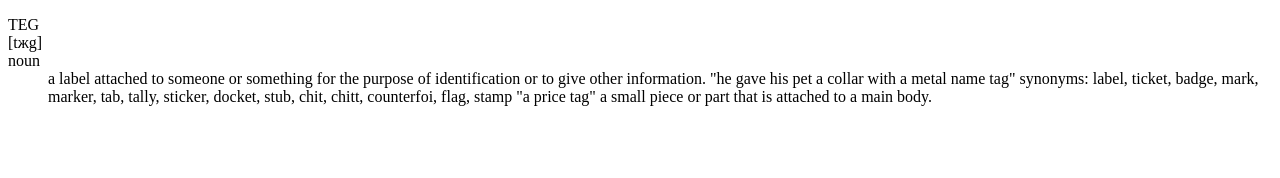
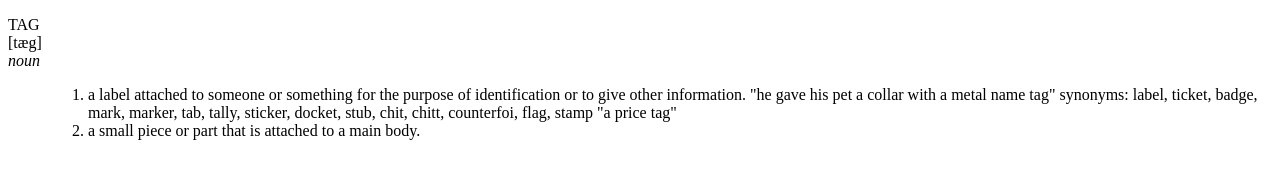
Before and after one commit to annaovsy/HTML-CSS, a plain HTML site: page hw2/task3/index.html in a window 1280 px wide. Drawn offline with Linux system fonts and the light colour scheme.

Commit message:
fix classwork

```diff
--- /dev/null
+++ b/Classwork1/style/style.css
@@ -0,0 +1,23 @@
+body{
+    margin: 50px;
+    font-size: 20px;
+    background-color: rgb(240, 246, 255);
+}
+ol{
+    list-style-type: none;
+}
+li::before{
+    content: url(../img/arrow_16.png);
+}
+li.winter::before{
+    content: url(../img/winter_16.png);
+}
+li.spring::before{
+    content: url(../img/spring_16.png);
+}
+li.summer::before{
+    content: url(../img/summer_16.png);
+}
+li.atumn::before{
+    content: url(../img/autumn_16.png);
+}
--- a/hw2/task3/index.html
+++ b/hw2/task3/index.html
@@ -6,15 +6,21 @@
 </head>
 <body>
     <dl>
-        <dt>TEG</dt>
-        <dt>[tжg]</dt>
-        <dt>noun</dt>
-            <dd>a label attached to someone or something for the purpose of identification or to give other information.
-                "he gave his pet a collar with a metal name tag"
-                synonyms: label, ticket, badge, mark, marker, tab, tally, sticker, docket, stub, chit, chitt, counterfoi, flag, stamp
-                "a price tag"
-                a small piece or part that is attached to a main body.</dd>
-    </dl>
+        <dt>TAG</dt>
+        <dt>[t&aelig;g]</dt>
+        <dt><i>noun</i></dt>
+            <dd>
+                <ol>
+                    <li>a label attached to someone or something for the purpose of identification or to give other information.
+                        "he gave his pet a collar with a metal name tag"
+                        synonyms: label, ticket, badge, mark, marker, tab, tally, sticker, docket, stub, chit, chitt, counterfoi, flag, stamp
+                        "a price tag"</li>
+
+                    <li>a small piece or part that is attached to a main body.</li>
+                </ol>
+            </dd>
+
+            </dl>
 
 </body>
 </html>
--- a/hw2/task3/style/style.css
+++ b/hw2/task3/style/style.css
@@ -0,0 +1,4 @@
+body{
+    margin-left: 100px;
+    margin-right: 100px;
+}
```
Also changed, not shown: Classwork1/index.html (added, +40 -0 lines), Classwork1/img/arrow_16.png (added), Classwork1/img/autumn_16.png (added), Classwork1/img/spring_16.png (added), Classwork1/img/summer_16.png (added), Classwork1/img/winter_16.png (added).
